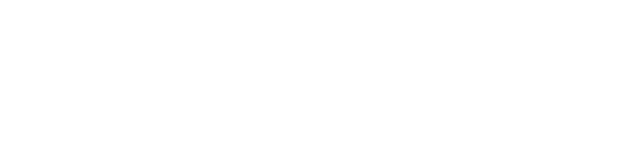
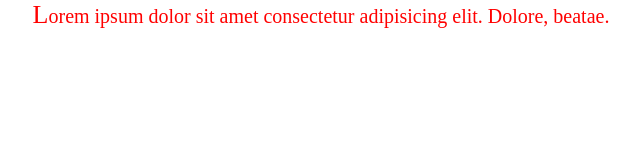
Before and after one commit to Kiracyx/Publick-Fullstack-rep, a plain HTML site: page css practice/index.html in a window 1280 px wide. Shown: the whole page, without its empty margins (319-959 px from the left). Drawn offline with Linux system fonts and the light colour scheme.

Commit message:
Add font size and color

```diff
--- a/css practice/assets/css/style.css
+++ b/css practice/assets/css/style.css
@@ -0,0 +1,14 @@
+* {
+  box-sizing: border-box;
+  margin: 0;
+}
+
+body {
+  font-size: 20px;
+  text-align: center;
+  color: red;
+}
+
+p::first-letter {
+  font-size: 26px;
+}
--- a/css practice/index.html
+++ b/css practice/index.html
@@ -7,5 +7,9 @@
     <title>Practice css</title>
     <link rel="stylesheet" href="./assets/css/style.css" />
   </head>
-  <body></body>
+  <body>
+    <p>
+      Lorem ipsum dolor sit amet consectetur adipisicing elit. Dolore, beatae.
+    </p>
+  </body>
 </html>
```
